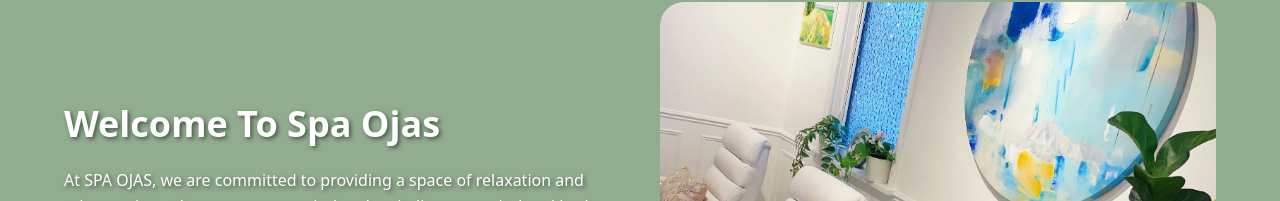
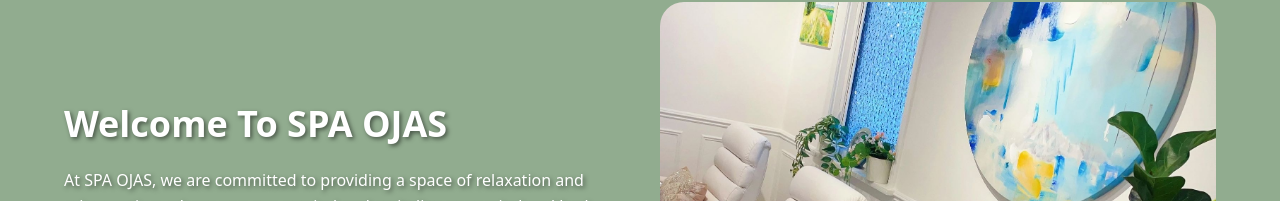
Before and after one commit to ice188/ojas, a Next.js app in the folder ojas/: page / in a window 1280 px wide. Shown: the part 192-393 px from the top of the page. Built offline with nearby package versions, Linux system fonts and the light colour scheme; a web font is replaced by a local one.

Commit message:
spa ojas

```diff
--- a/ojas/src/app/components/welcome.tsx
+++ b/ojas/src/app/components/welcome.tsx
@@ -9,7 +9,7 @@
                 className="-mt-4 font-nunito text-white text-4xl font-bold font-manrope leading-normal lg:text-start text-center"
                 style={{ textShadow: "2px 2px 4px rgba(0, 0, 0, 0.5)" }}
               >
-                Welcome To Spa&nbsp;Ojas
+                Welcome To SPA&nbsp;OJAS
               </h2>
               <p
                 className="text-white text-base font-normal leading-relaxed lg:text-start text-center max-w-7xl mx-auto "
```
